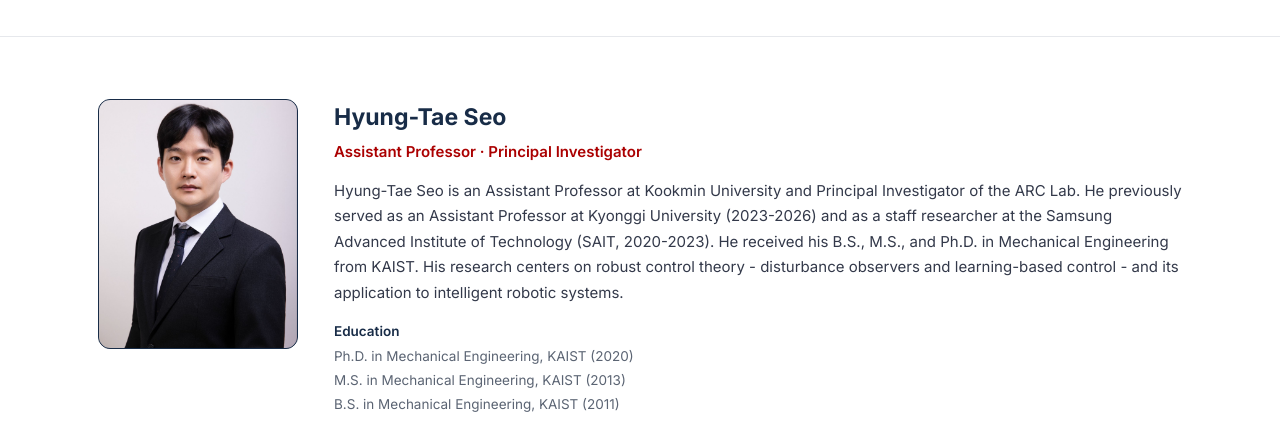
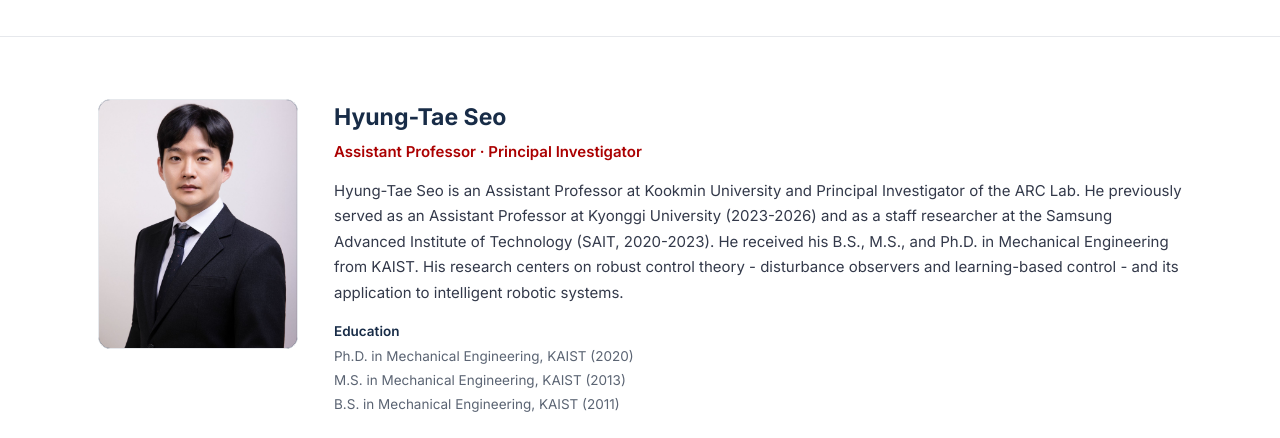
Before and after one commit to arclab-kmu/arclab-kmu.github.io, a Jekyll site: the page built from people.html, in a window 1280 px wide. Shown: the part 200-638 px from the top of the page. Built offline with Jekyll 4.4.1, drawn with Linux system fonts in a browser that asks for light colours.

Commit message:
style: 교수님 프로필 아바타 테두리 색상을 학생 카드와 통일
- .pi-card .avatar의 border-color:navy 제거 → 기본 --line(#e6e8ec) 상속

Co-Authored-By: Claude Opus 4.8 <noreply@anthropic.com>

```diff
--- a/assets/css/main.css
+++ b/assets/css/main.css
@@ -112,7 +112,7 @@ section.block{padding:62px 0}
 
 /* PI detail block (people page top) */
 .pi-card{display:grid;grid-template-columns:200px 1fr;gap:36px;align-items:start;margin-bottom:48px}
-.pi-card .avatar{width:200px;aspect-ratio:4/5;margin:0;background:var(--navy);border-color:var(--navy)}
+.pi-card .avatar{width:200px;aspect-ratio:4/5;margin:0;background:var(--navy)}
 .pi-card .avatar svg{color:#fff}
 .pi-card h3{font-size:23px;color:var(--navy);font-weight:700}
 .pi-card .role{font-size:15px;color:var(--red);font-weight:600;margin-top:4px}
```
